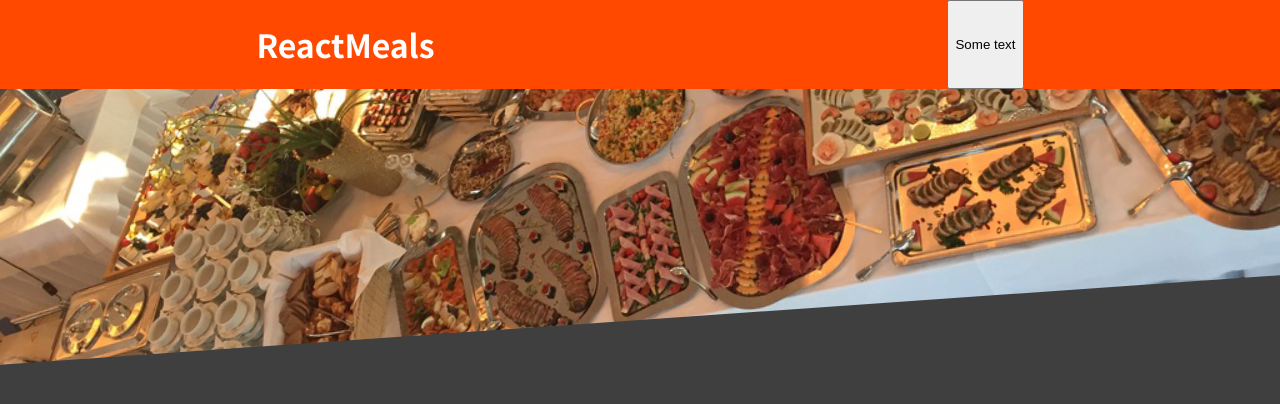
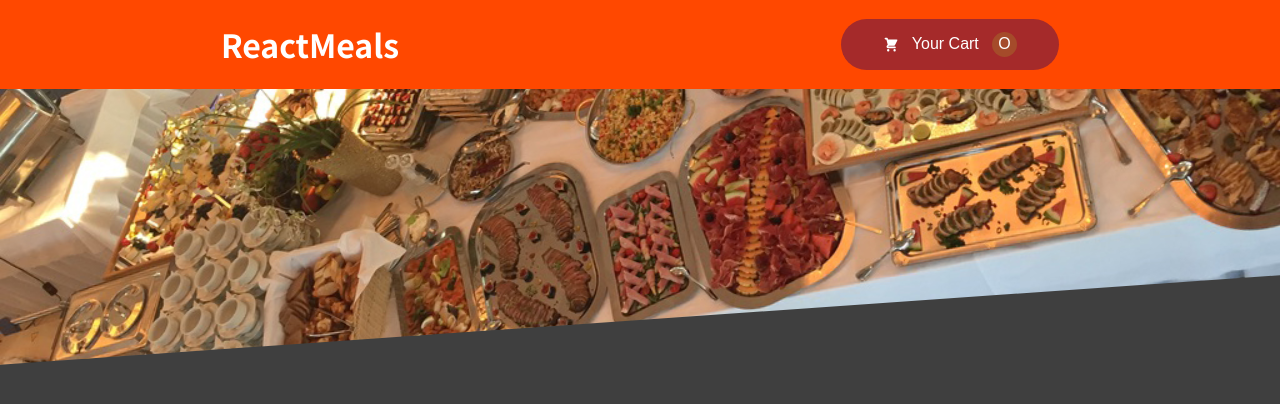
Before and after one commit to ireoz/food-order-app, a React (Create React App) app: page / in a window 1280 px wide. Shown: the top 404 px of the page. Built offline with nearby package versions, Linux system fonts and the light colour scheme.

Commit message:
create cart button for header section

```diff
--- a/src/App.js
+++ b/src/App.js
@@ -1,4 +1,3 @@
-
 import Header from "./Components/UI/Header";
 
 function App() {
--- a/src/Components/UI/Header.js
+++ b/src/Components/UI/Header.js
@@ -1,6 +1,7 @@
 import { Fragment } from "react";
 import image from "../../images/meals.jpg";
 import classes from "./Header.module.css";
+import CartButton from "../cart/CartButton";
 
 const Header = () => {
 
@@ -9,7 +10,7 @@
             <header>
                 <div className={classes.header_bar}>
                  <h1>ReactMeals</h1>
-                 <button>Some text</button>
+                 <CartButton></CartButton>
                 </div>
                 <div className={classes.header_img}>
                     <img src={image} alt="A table full of delicius food"/>
--- /dev/null
+++ b/src/Components/cart/CartButton.js
@@ -0,0 +1,28 @@
+import { Fragment } from 'react';
+import classes from './CartButton.module.css'
+
+const CartButton = (props) => {
+  return (
+    <Fragment>
+    <button className={classes.cart_button}>
+    <span className={classes.cart_icon}>
+
+    <svg
+      xmlns='http://www.w3.org/2000/svg'
+      viewBox='0 0 20 20'
+      fill='white'
+      width='1rem'
+
+    >
+      <path d='M3 1a1 1 0 000 2h1.22l.305 1.222a.997.997 0 00.01.042l1.358 5.43-.893.892C3.74 11.846 4.632 14 6.414 14H15a1 1 0 000-2H6.414l1-1H14a1 1 0 00.894-.553l3-6A1 1 0 0017 3H6.28l-.31-1.243A1 1 0 005 1H3zM16 16.5a1.5 1.5 0 11-3 0 1.5 1.5 0 013 0zM6.5 18a1.5 1.5 0 100-3 1.5 1.5 0 000 3z' />
+    </svg>
+    </span>
+
+    <span>Your Cart</span>
+    <span className={classes.cart_counter}>O</span>
+    </button>
+    </Fragment>
+  );
+}
+
+export default CartButton;
--- /dev/null
+++ b/src/Components/cart/CartButton.module.css
@@ -0,0 +1,36 @@
+.cart_button {
+    display: flex;
+    flex-direction: row;
+    justify-content: center;
+    align-items: center;
+    background-color: brown;
+    border-radius: 50px;
+    font-size: 1rem;
+    margin: 1.2rem 0;
+    width: 17vw;
+    border: none;
+    color: white;
+    cursor: pointer;
+}
+
+.cart_button:hover {
+    background-color: rgb(159, 13, 13);
+}
+
+.cart_button span {
+    margin: 0 .4rem;
+}
+
+.cart_icon {
+    padding-top: .3rem;
+}
+
+.cart_counter {
+    border-radius: 50%;
+    background-color: rgb(165, 75, 42);
+    width: 1.6rem;
+    height: 1.6rem;
+    display: flex;
+    justify-content: center;
+    align-items: center;
+}
```
